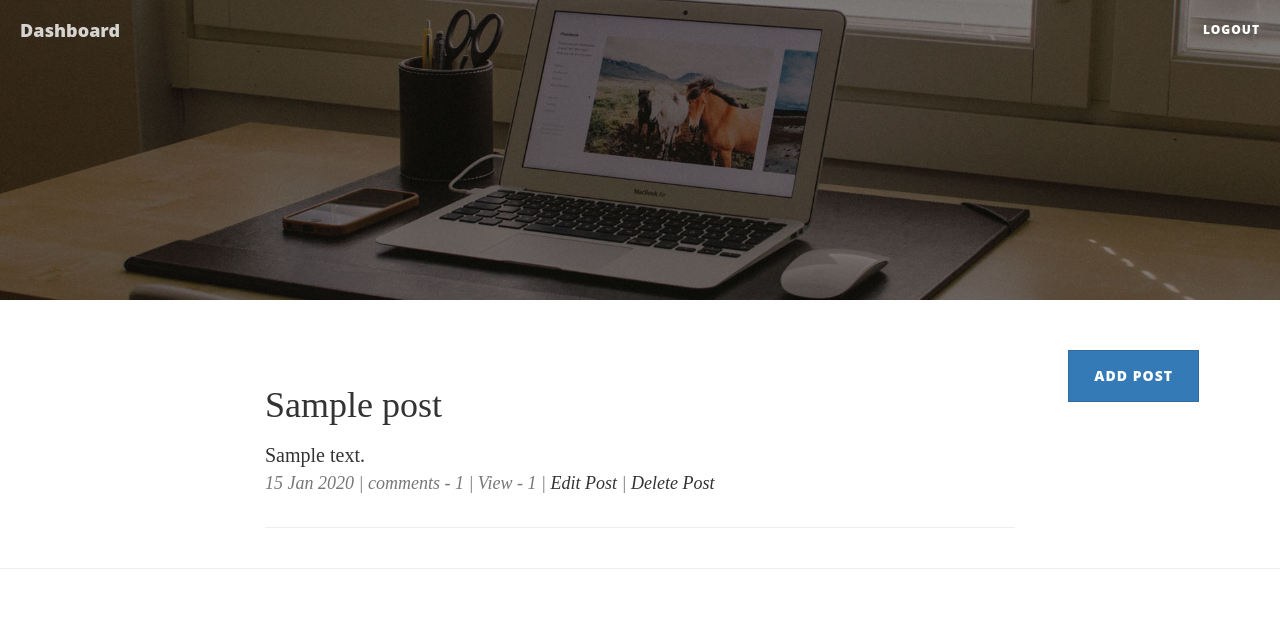
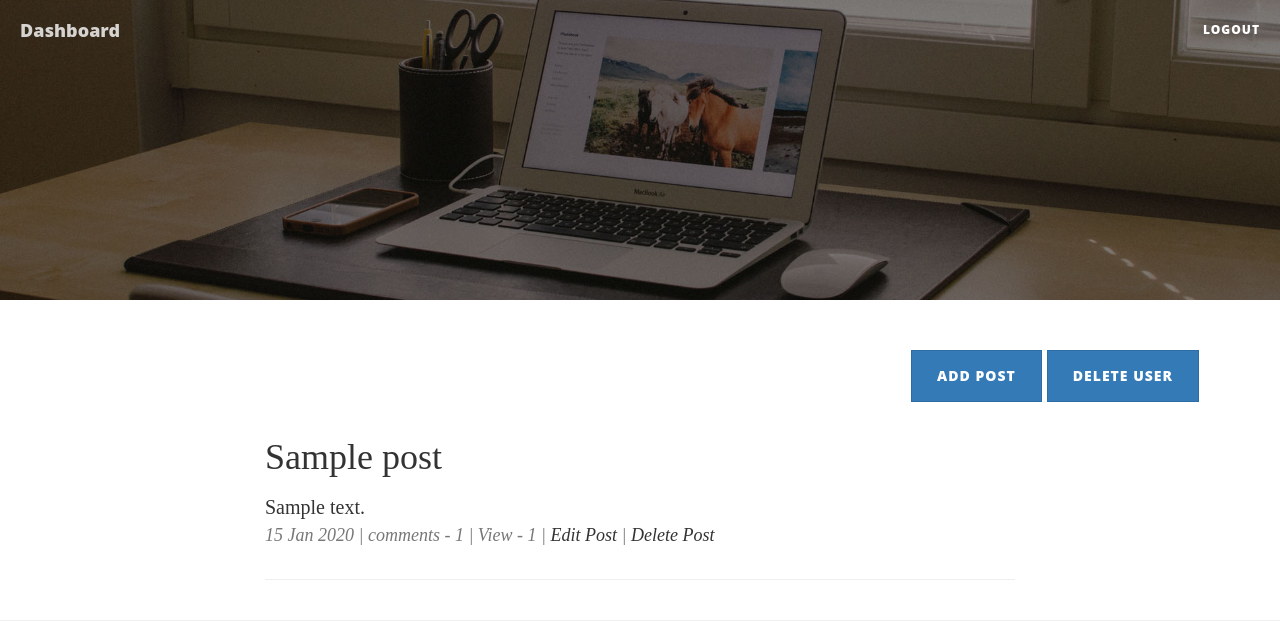
Before and after one commit to pritig-cuelogic/django-blog, a Django app: page /blog/dashboard/ in a window 1280 px wide. Shown: the top 642 px of the page. Run offline with Django 3.2, Linux system fonts and the light colour scheme; a user stored in the database is signed in; tables that the repository leaves empty hold one stand-in row (values such as "Sample post"); some libraries are stand-ins or nearby versions.

Commit message:
changes in home page

```diff
--- a/myblog/blog/templates/dashboard.html
+++ b/myblog/blog/templates/dashboard.html
@@ -1,7 +1,11 @@
 {% extends "base.html" %}
 {% block content %}
 <div style="float:right;margin-right: 81px;">
-    <a href="/blog/createpost" class="btn btn-primary" role="button">Add Post</a> </div>
+    <a href="/blog/createpost" class="btn btn-primary" role="button">Add Post</a>
+    {% if role_id == 1 %}
+    <a href="/blog/deleteuser" class="btn btn-primary" role="button">Delete User</a>
+    {% endif %}
+     </div>
     <div class="container">
         <div class="row">
             <div class="col-lg-8 col-lg-offset-2 col-md-10 col-md-offset-1">
--- a/myblog/blog/views.py
+++ b/myblog/blog/views.py
@@ -149,6 +149,9 @@ def get_tags(request):
         data = 'fail'
     mimetype = 'application/json'
     return HttpResponse(data, mimetype)
+
+def deleteuser(request):
+    User.objects.filter()
 
 def editpost(request, post_id):
 
```
Also changed, not shown: myblog/blog/templates/viewpost.html (indentation only).
